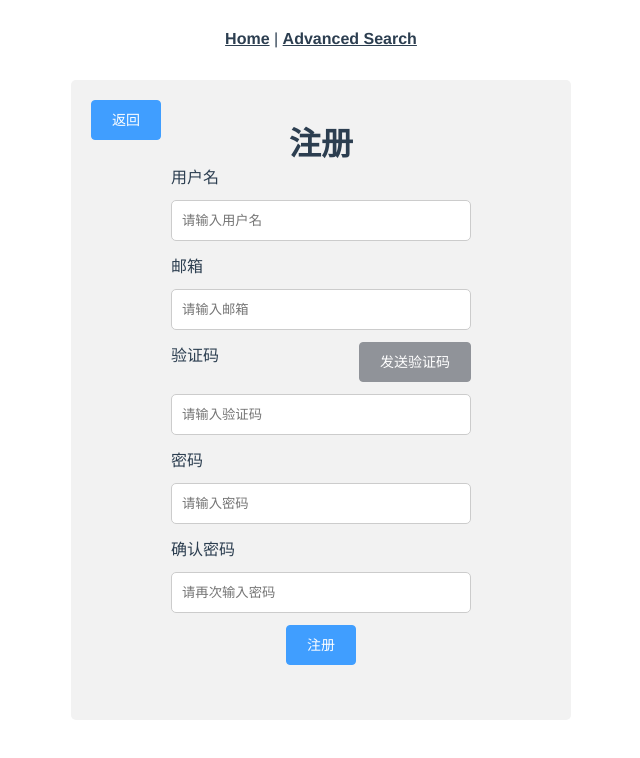
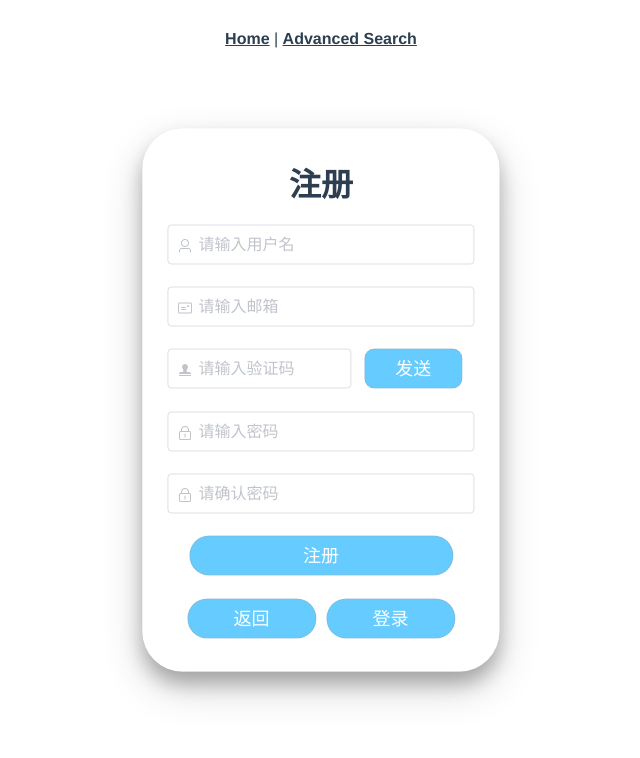
Before and after one commit to SE-Beggar/Call-Me-of-Academics-Front-End, a Vue app: page /register in a window 1280 px wide. Shown: the top 758 px of the page, without its empty margins (319-959 px from the left). Built offline with nearby package versions, Linux system fonts and the light colour scheme.

Commit message:
修改登录注册页面样式

```diff
--- a/src/views/Login.vue
+++ b/src/views/Login.vue
@@ -1,65 +1,97 @@
 <template>
   <div>
-        <el-button class="ret" type="primary" @click="ret">返回</el-button>
+    <div class="form_box">
+      <h1 class="box_title">登录</h1>
+      <el-form ref="form">
+        <el-form-item>
+          <el-input
+            class="el_in"
+            placeholder="请输入邮箱"
+            v-model="email"
+            prefix-icon="el-icon-postcard"
+            clearable
+          >
+          </el-input>
+        </el-form-item>
+        <el-form-item>
+          <el-input
+            class="el_in"
+            placeholder="请输入密码"
+            v-model="password"
+            prefix-icon="el-icon-lock"
+            show-password
+            clearable
+          >
+          </el-input>
+        </el-form-item>
+        <el-form-item>
+          <el-button class="el_btn1" @click="login"> 登录 </el-button>
+        </el-form-item>
+        <el-form-item>
+          <el-button class="el_btn2" @click="ret"> 返回 </el-button>
+          <el-button class="el_btn2" @click="gotoRegister"> 注册 </el-button>
+        </el-form-item>
+      </el-form>
+    </div>
+
+    <!-- <el-button class="ret" type="primary" @click="ret">返回</el-button>
     <form class="form1">
-            <h1>
-                登录
-            </h1>
+      <h1>登录</h1>
       <label>邮箱</label>
-            <input v-model="email" placeholder="请输入邮箱">
+      <input v-model="email" placeholder="请输入邮箱" />
       <label>密码</label>
-            <input v-model="password" placeholder="请输入密码">
+      <input v-model="password" placeholder="请输入密码" />
       <el-button type="primary" @click="login">登录</el-button>
       <el-button type="danger" @click="gotoRegister">注册</el-button>
-        </form>
+    </form> -->
   </div>
 </template>
 <script>
 import qs from "qs";
-    export default{
-        data(){
-            return{
-                email:"",
-                password:""
+export default {
+  data() {
+    return {
+      email: "",
+      password: "",
+    };
+  },
+  created() {
+    if (this.$store.state.islogin) {
+      this.$message.success("您已经登录，将跳转到主页");
+      setTimeout(() => {
+        this.$router.push("/");
+      }, 1000);
     }
   },
-        created(){
-            if(this.$store.state.islogin){
-                this.$message.success("您已经登录，将跳转到主页")
-                setTimeout(() => {
-                    this.$router.push('/')
-                }, 1000)
-            }
+  methods: {
+    gotoRegister() {
+      this.$router.push("/register");
     },
-        methods:{
-            gotoRegister(){
-                this.$router.push('/register');
-            },
-            ret(){
+    ret() {
       this.$router.back();
     },
-            login(){
-                if(email==""||password==""){
+    login() {
+      if (email == "" || password == "") {
         this.$message.warning("请填写完整信息");
         return;
       }
       this.$axios({
-                    method: 'post',
-                    url: '/api/user/login/',
+        method: "post",
+        url: "/api/user/login/",
         data: qs.stringify({
           email: this.email,
-                    password: this.password
+          password: this.password,
+        }),
       })
-                })
-                .then(res => {
+        .then((res) => {
           switch (res.data.errno) {
             case 0:
               this.$message.success("登录成功！");
               this.$store.state.mailbox = res.data.email;
               this.$store.state.username = res.data.username;
-                        this.$store.state.islogin=true;
+              this.$store.state.islogin = true;
               setTimeout(() => {
-                        this.$router.push('/');
+                this.$router.push("/");
               }, 1000);
               break;
             case 1001:
@@ -70,24 +102,77 @@
               break;
           }
         })
-                .catch(err => {
+        .catch((err) => {
           console.log(err);
-                })
+        });
+    },
+  },
+};
+</script>
+<style scoped>
+.form_box {
+  width: 24%;
+  height: auto;
+  padding: 10px 25px;
+  margin: auto;
+  border-radius: 40px;
+  position: absolute;
+  top: 50%;
+  left: 50%;
+  transform: translate(-50%, -50%);
+  transition: 1s;
+  background-color: rgba(255, 255, 255, 0.5);
+  box-shadow: 0 12px 18px 0 rgba(0, 0, 0, 0.24),
+    0 16px 40px 0 rgba(0, 0, 0, 0.19);
+  animation: appear_effect 1.5s;
 }
+.form_box:hover {
+  width: 26%;
+  padding: 20px 40px;
 }
+.box_title{
+    margin: 20px;
 }
-</script>
-<style>
-    form.form1{
-        width:300px;
-        height:300px;
+.el_in {
+  font-size: 16px;
+}
+.el_btn1 {
+  width: 86%;
+  font-size:18px;
+  color:white;
+  background-color: #66CCFF;
+  border-radius:20px;
+  border: 1px solid rgba(150, 169, 183, 0.413);
+  padding: 10px;
+  transition: 0.2s;
+}
+.el_btn1:hover {
+  box-shadow: 0 2px 3px 0 rgba(0,0,0,0.25),0 4px 8px 0 rgba(0,0,0,0.20);
+}
+.el_btn2 {
+  width: 42%;
+  font-size:18px;
+  color:white;
+  background-color: #66CCFF;
+  border-radius:20px;
+  border: 1px solid rgba(150, 169, 183, 0.413);
+  padding: 10px;
+  transition: 0.2s;
+}
+.el_btn2:hover {
+  box-shadow: 0 2px 3px 0 rgba(0,0,0,0.25),0 4px 8px 0 rgba(0,0,0,0.20);
+}
+
+/* form.form1 {
+  width: 300px;
+  height: 300px;
   border-radius: 5px;
   background-color: #f2f2f2;
   padding: 20px 100px;
-        position:absolute;
-        top:50%;
-        left:50%;
-        transform:translate(-50%,-50%);
+  position: absolute;
+  top: 50%;
+  left: 50%;
+  transform: translate(-50%, -50%);
 }
 input {
   width: 100%;
@@ -98,10 +183,10 @@
   border-radius: 5px;
   box-sizing: border-box;
 }
-    label{
-        float:left;
+label {
+  float: left;
 }
-    .ret{
-        float:left;
-    }
+.ret {
+  float: left;
+} */
 </style>
--- a/src/views/Register.vue
+++ b/src/views/Register.vue
@@ -1,55 +1,95 @@
 <template>
   <div>
-        <form class="form2">
+    <div class="form_box">
+      <h1 class="box_title">注册</h1>
+      <el-form ref="form">
+        <el-form-item>
+          <el-input class="el_in" placeholder="请输入用户名" v-model="username"
+            prefix-icon="el-icon-user" clearable>
+          </el-input>
+        </el-form-item>
+        <el-form-item>
+          <el-input class="el_in" placeholder="请输入邮箱" v-model="email"
+            prefix-icon="el-icon-postcard" clearable>
+          </el-input>
+        </el-form-item>
+        <el-form-item>
+          <el-input class="el_in" placeholder="请输入验证码" v-model="code"
+            prefix-icon="el-icon-s-check" clearable style="float:left;width:60%;">
+          </el-input>
+          <el-button class="el_btn2" @click="send">发送</el-button>
+        </el-form-item>
+        <el-form-item>
+          <el-input class="el_in" placeholder="请输入密码" v-model="password1"
+            prefix-icon="el-icon-lock" clearable>
+          </el-input>
+        </el-form-item>
+        <el-form-item>
+          <el-input class="el_in" placeholder="请确认密码" v-model="password2"
+            prefix-icon="el-icon-lock" clearable>
+          </el-input>
+        </el-form-item>
+        <el-form-item>
+          <el-button class="el_btn1" @click="Register"> 注册 </el-button>
+        </el-form-item>
+        <el-form-item>
+          <el-button class="el_btn3" @click="ret"> 返回 </el-button>
+          <el-button class="el_btn3" @click="gotologin"> 登录 </el-button>
+        </el-form-item>
+      </el-form>
+    </div>
+
+    <!-- <form class="form2">
       <el-button type="primary" class="retl" @click="gotologin">返回</el-button>
-            <br>
-            <h1>
-                 注册
-            </h1>
+      <br />
+      <h1>注册</h1>
       <label>用户名</label>
-            <input v-model="username" placeholder="请输入用户名">
+      <input v-model="username" placeholder="请输入用户名" />
       <label>邮箱</label>
-            <input v-model="email" placeholder="请输入邮箱">
+      <input v-model="email" placeholder="请输入邮箱" />
       <label>验证码</label>
       <el-button type="info" class="code" @click="send">发送验证码</el-button>
-            <input v-model="code" placeholder="请输入验证码">
+      <input v-model="code" placeholder="请输入验证码" />
       <label>密码</label>
-            <input v-model="password1" placeholder="请输入密码">
+      <input v-model="password1" placeholder="请输入密码" />
       <label>确认密码</label>
-            <input v-model="password2" placeholder="请再次输入密码">
+      <input v-model="password2" placeholder="请再次输入密码" />
       <el-button type="primary" @click="Register">注册</el-button>
-        </form>
+    </form> -->
   </div>
 </template>
 <script>
 import qs from "qs";
-    export default{
-        data(){
-            return{
-                username:"",
-                email:"",
-                code:"",
-                password1:"",
-                password2:""
-            }
+export default {
+  data() {
+    return {
+      username: "",
+      email: "",
+      code: "",
+      password1: "",
+      password2: "",
+    };
   },
-        methods:{
-            gotologin(){
-                this.$router.push('/login');
+  methods: {
+    ret() {
+      this.$router.back();
     },
-            send(){
-                if (this.email=="") {
+    gotologin() {
+      this.$router.push("/login");
+    },
+    send() {
+      if (this.email == "") {
         this.$message.error("邮箱不能为空");
         return;
       }
       this.$axios({
-                    method: 'get',
-                    url: '/api/user/register/',
+        method: "get",
+        url: "/api/user/register/",
         params: {
-                    email: this.email
-                    }
+          email: this.email,
+        },
       })
-                    .then(res => {
+        .then((res) => {
           switch (res.data.errno) {
             case 0:
               this.$message.success("发送成功");
@@ -62,35 +102,35 @@
               break;
           }
         })
-                    .catch(err => {
+        .catch((err) => {
           console.log(err);
-                    })
+        });
     },
-            Register(){
-                if(email==""||username==""||password1==""||password2==""){
+    Register() {
+      if (email == "" || username == "" || password1 == "" || password2 == "") {
         this.$message.warning("请填写完整信息");
         return;
       }
-                if(password1!=password2){
+      if (password1 != password2) {
         this.$message.warning("两次输入的密码应一致");
         return;
       }
       this.$axios({
-                    method: 'post',
-                    url: '/api/user/register/',
+        method: "post",
+        url: "/api/user/register/",
         data: qs.stringify({
-                    username:this.username,
+          username: this.username,
           email: this.email,
-                    code:this.code,
-                    password: this.password1
+          code: this.code,
+          password: this.password1,
+        }),
       })
-                })
-                .then(res => {
+        .then((res) => {
           switch (res.data.errno) {
             case 0:
               this.$message.success("注册成功");
               setTimeout(() => {
-                        this.$router.push('/login');
+                this.$router.push("/login");
               }, 1000);
               break;
             case 2001:
@@ -101,24 +141,91 @@
               break;
           }
         })
-                .catch(err => {
+        .catch((err) => {
           console.log(err);
-                })
+        });
+    },
+  },
+};
+</script>
+<style scoped>
+.form_box {
+  width: 24%;
+  height: auto;
+  padding: 10px 25px;
+  margin: auto;
+  border-radius: 40px;
+  position: absolute;
+  top: 50%;
+  left: 50%;
+  transform: translate(-50%, -50%);
+  transition: 1s;
+  background-color: rgba(255, 255, 255, 0.5);
+  box-shadow: 0 12px 18px 0 rgba(0, 0, 0, 0.24),
+    0 16px 40px 0 rgba(0, 0, 0, 0.19);
+  animation: appear_effect 1.5s;
 }
+.form_box:hover {
+  width: 26%;
+  padding: 20px 40px;
 }
+.box_title{
+    margin: 20px;
 }
-</script>
-<style>
-    form.form2{
-        width:300px;
-        height:600px;
+.el_in {
+  font-size: 16px;
+}
+.el_btn1 {
+  width: 86%;
+  font-size:18px;
+  color:white;
+  background-color: #66CCFF;
+  border-radius:20px;
+  border: 1px solid rgba(150, 169, 183, 0.413);
+  padding: 10px;
+  transition: 0.2s;
+}
+.el_btn1:hover {
+  box-shadow: 0 2px 3px 0 rgba(0,0,0,0.25),0 4px 8px 0 rgba(0,0,0,0.20);
+}
+.el_btn2 {
+  width: 32%;
+  font-size:18px;
+  color:white;
+  background-color: #66CCFF;
+  border-radius:10px;
+  border: 1px solid rgba(150, 169, 183, 0.413);
+  padding: 10px;
+  transition: 0.2s;
+}
+.el_btn2:hover {
+  box-shadow: 0 2px 3px 0 rgba(0,0,0,0.25),0 4px 8px 0 rgba(0,0,0,0.20);
+}
+.el_btn3 {
+  width: 42%;
+  font-size:18px;
+  color:white;
+  background-color: #66CCFF;
+  border-radius:20px;
+  border: 1px solid rgba(150, 169, 183, 0.413);
+  padding: 10px;
+  transition: 0.2s;
+}
+.el_btn3:hover {
+  box-shadow: 0 2px 3px 0 rgba(0,0,0,0.25),0 4px 8px 0 rgba(0,0,0,0.20);
+}
+
+
+/* form.form2 {
+  width: 300px;
+  height: 600px;
   border-radius: 5px;
   background-color: #f2f2f2;
   padding: 20px 100px;
-        position:absolute;
-        top:50%;
-        left:50%;
-        transform:translate(-50%,-50%);
+  position: absolute;
+  top: 50%;
+  left: 50%;
+  transform: translate(-50%, -50%);
 }
 input {
   width: 100%;
@@ -129,14 +236,14 @@
   border-radius: 5px;
   box-sizing: border-box;
 }
-    label{
-        float:left;
+label {
+  float: left;
 }
-    .retl{
+.retl {
   position: absolute;
-        left:20px;
+  left: 20px;
 }
-    .code{
-        float:right;
-    }
+.code {
+  float: right;
+} */
 </style>
```
Also changed, not shown: 1 other file (tests, documents, lock files or other folders). Lines whose indentation alone changed are shown as unchanged.
